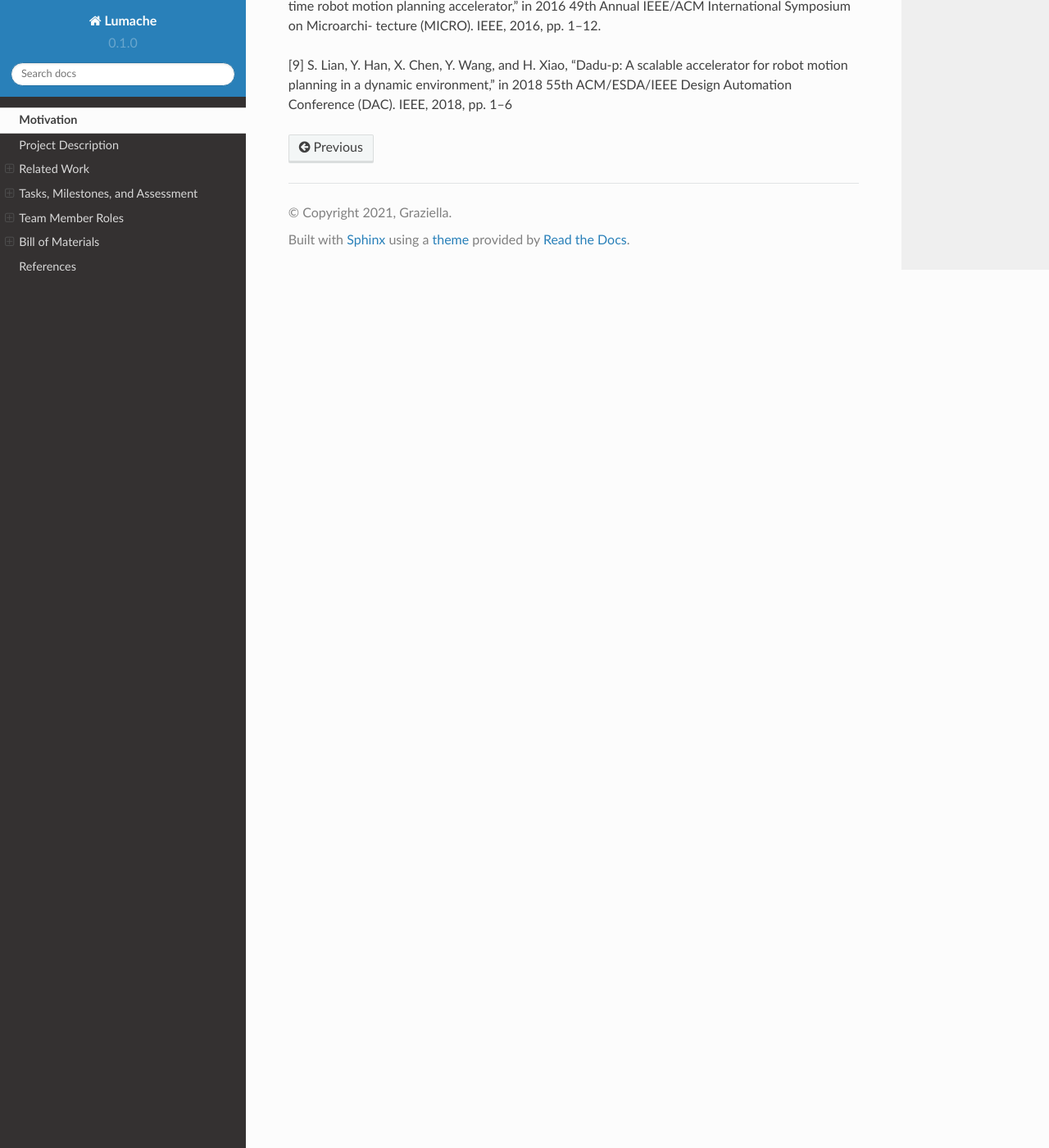
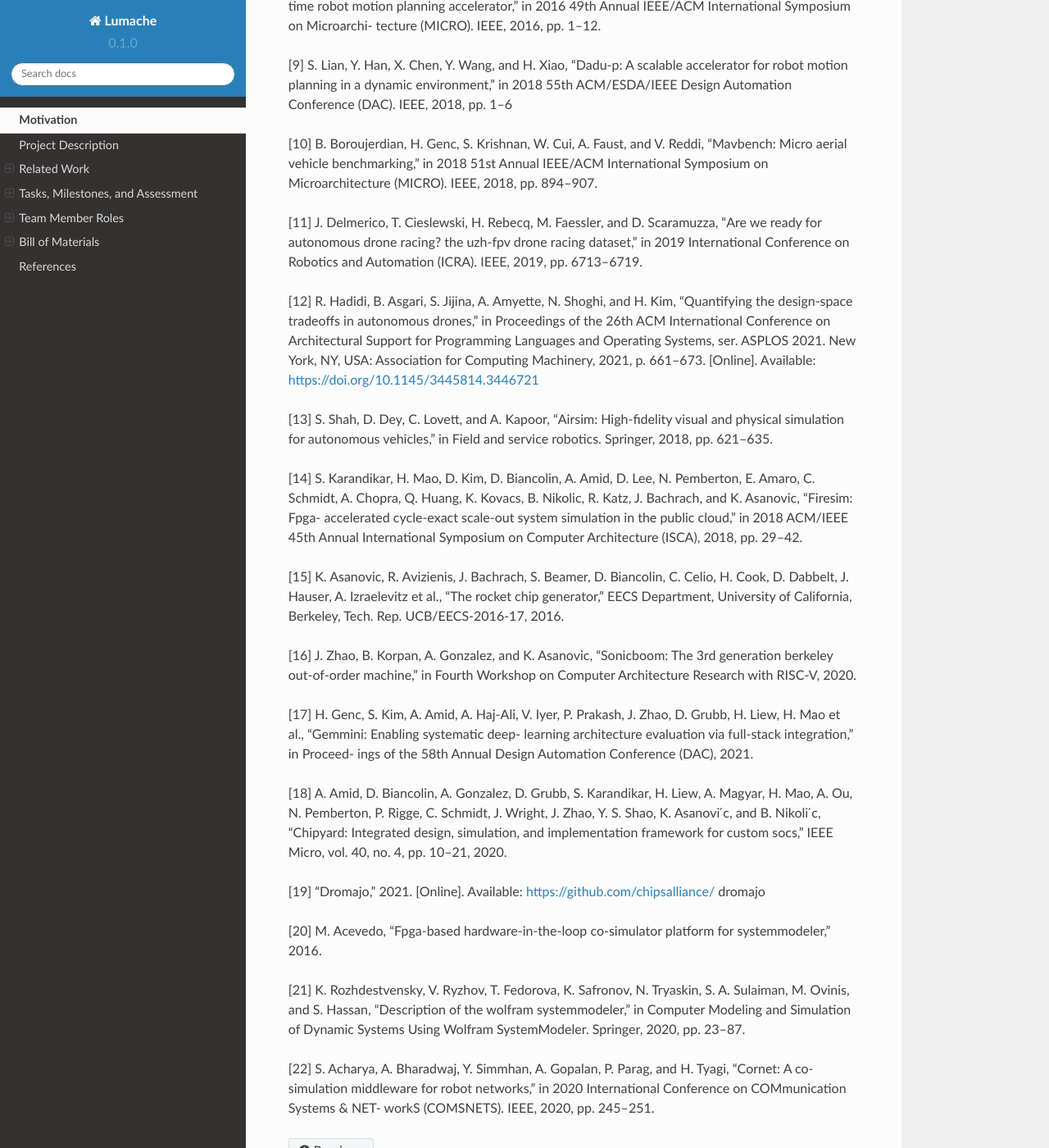
Before and after one commit to CobbledSteel/eecs206a-cosim, a Sphinx documentation site: the page built from docs/source/cosim.rst, in a window 1280 px wide and 1400 px high, scrolled down 7930 px. Shown: the whole window at 82% size. Built offline with Sphinx 7.4.7 and the Read the Docs theme 2.0.0, drawn with Linux system fonts in a browser that asks for light colours.

Commit message:
update latest rst from old repo

```diff
--- a/docs/source/cosim.rst
+++ b/docs/source/cosim.rst
@@ -450,3 +450,68 @@ tecture (MICRO). IEEE, 2016, pp. 1–12.
 accelerator for robot motion planning in a dynamic environment,” in
 2018 55th ACM/ESDA/IEEE Design Automation Conference (DAC).
 IEEE, 2018, pp. 1–6
+
+[10] B. Boroujerdian, H. Genc, S. Krishnan, W. Cui, A. Faust, and V. Reddi,
+“Mavbench: Micro aerial vehicle benchmarking,” in 2018 51st Annual
+IEEE/ACM International Symposium on Microarchitecture (MICRO).
+IEEE, 2018, pp. 894–907.
+
+[11] J. Delmerico, T. Cieslewski, H. Rebecq, M. Faessler, and D. Scaramuzza,
+“Are we ready for autonomous drone racing? the uzh-fpv drone racing
+dataset,” in 2019 International Conference on Robotics and Automation
+(ICRA). IEEE, 2019, pp. 6713–6719.
+
+[12] R. Hadidi, B. Asgari, S. Jijina, A. Amyette, N. Shoghi, and
+H. Kim, “Quantifying the design-space tradeoffs in autonomous
+drones,” in Proceedings of the 26th ACM International Conference
+on Architectural Support for Programming Languages and Operating
+Systems, ser. ASPLOS 2021. New York, NY, USA: Association
+for Computing Machinery, 2021, p. 661–673. [Online]. Available:
+https://doi.org/10.1145/3445814.3446721
+
+[13] S. Shah, D. Dey, C. Lovett, and A. Kapoor, “Airsim: High-fidelity visual
+and physical simulation for autonomous vehicles,” in Field and service
+robotics. Springer, 2018, pp. 621–635.
+
+[14] S. Karandikar, H. Mao, D. Kim, D. Biancolin, A. Amid, D. Lee,
+N. Pemberton, E. Amaro, C. Schmidt, A. Chopra, Q. Huang, K. Kovacs,
+B. Nikolic, R. Katz, J. Bachrach, and K. Asanovic, “Firesim: Fpga-
+accelerated cycle-exact scale-out system simulation in the public cloud,”
+in 2018 ACM/IEEE 45th Annual International Symposium on Computer
+Architecture (ISCA), 2018, pp. 29–42.
+
+[15] K. Asanovic, R. Avizienis, J. Bachrach, S. Beamer, D. Biancolin,
+C. Celio, H. Cook, D. Dabbelt, J. Hauser, A. Izraelevitz et al., “The
+rocket chip generator,” EECS Department, University of California,
+Berkeley, Tech. Rep. UCB/EECS-2016-17, 2016.
+
+[16] J. Zhao, B. Korpan, A. Gonzalez, and K. Asanovic, “Sonicboom: The
+3rd generation berkeley out-of-order machine,” in Fourth Workshop on
+Computer Architecture Research with RISC-V, 2020.
+
+[17] H. Genc, S. Kim, A. Amid, A. Haj-Ali, V. Iyer, P. Prakash, J. Zhao,
+D. Grubb, H. Liew, H. Mao et al., “Gemmini: Enabling systematic deep-
+learning architecture evaluation via full-stack integration,” in Proceed-
+ings of the 58th Annual Design Automation Conference (DAC), 2021.
+
+[18] A. Amid, D. Biancolin, A. Gonzalez, D. Grubb, S. Karandikar, H. Liew,
+A. Magyar, H. Mao, A. Ou, N. Pemberton, P. Rigge, C. Schmidt,
+J. Wright, J. Zhao, Y. S. Shao, K. Asanovi ́c, and B. Nikoli ́c, “Chipyard:
+Integrated design, simulation, and implementation framework for custom
+socs,” IEEE Micro, vol. 40, no. 4, pp. 10–21, 2020.
+
+[19] “Dromajo,” 2021. [Online]. Available: https://github.com/chipsalliance/
+dromajo
+
+[20] M. Acevedo, “Fpga-based hardware-in-the-loop co-simulator platform
+for systemmodeler,” 2016.
+
+[21] K. Rozhdestvensky, V. Ryzhov, T. Fedorova, K. Safronov, N. Tryaskin,
+S. A. Sulaiman, M. Ovinis, and S. Hassan, “Description of the wolfram
+systemmodeler,” in Computer Modeling and Simulation of Dynamic
+Systems Using Wolfram SystemModeler. Springer, 2020, pp. 23–87.
+
+[22] S. Acharya, A. Bharadwaj, Y. Simmhan, A. Gopalan, P. Parag, and
+H. Tyagi, “Cornet: A co-simulation middleware for robot networks,”
+in 2020 International Conference on COMmunication Systems & NET-
+workS (COMSNETS). IEEE, 2020, pp. 245–251.
```
